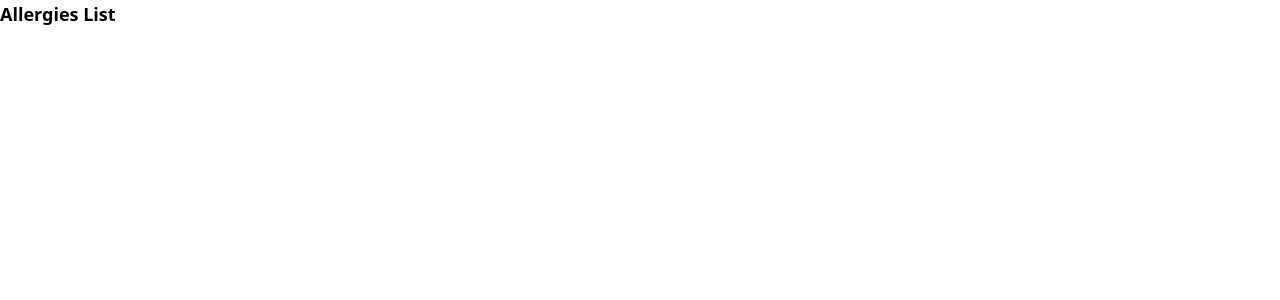
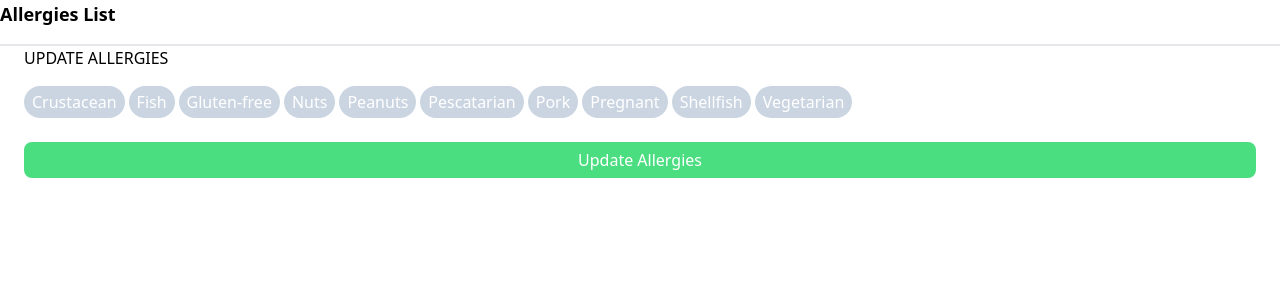
Before and after one commit to gorkavillara/my-chef, a Next.js app: page /admin/components/modals/AllergiesModal in a window 1280 px wide. Shown: the top 300 px of the page. Built offline with nearby package versions, Linux system fonts and the light colour scheme.

Commit message:
Posibilidad de actualizar las alergias en cada booking

```diff
--- a/controllers/BookingsController.ts
+++ b/controllers/BookingsController.ts
@@ -3,6 +3,7 @@ import { Booking } from "../models";
 export const getBookingsByStore = async ({ id }: { id: string }) => {};
 
 export const initializeBookings = (bookings: Booking[]): Booking[] => {
+  if (!bookings) return;
   const bkngs: Booking[] = bookings;
   let newBookings = bkngs;
   bkngs.forEach((booking, i) => {
--- a/controllers/DBController.ts
+++ b/controllers/DBController.ts
@@ -144,3 +144,20 @@ export const editBookingStatus = async ({
   );
   return { bookings: newBookings };
 };
+
+export const editBookingAllergies = async ({
+  booking,
+  bookings,
+  newAllergies,
+}: {
+  booking: Booking;
+  bookings: Booking[];
+  newAllergies: string[];
+}) => {
+  const newBooking = { ...booking, allergies: newAllergies };
+  await setDoc(doc(db, "bookings", booking.id), newBooking);
+  const newBookings = bookings.map((book) =>
+    book.id === booking.id ? newBooking : book
+  );
+  return { bookings: newBookings };
+};
--- a/pages/admin/components/Card.tsx
+++ b/pages/admin/components/Card.tsx
@@ -73,7 +73,7 @@ const Card = ({ booking }: { booking: Booking }) => {
               <span>{booking.name}</span>
             </label>
             <div
-              onClick={() => openModal("allergies", booking.allergies)}
+              onClick={() => openModal("allergies", booking)}
               className="p-1 flex gap-1 flex-wrap"
             >
               <span className="font-semibold">ALLERGIES:</span>
@@ -126,8 +126,12 @@ const Card = ({ booking }: { booking: Booking }) => {
                   />
                   <span
                     className={`flex-grow text-lg ${
-                      dish.done && "italic line-through"
-                    }`}
+                      dish.allergies?.some(
+                        (all) => booking.allergies?.indexOf(all) >= 0
+                      )
+                        ? "text-red-500"
+                        : ""
+                    } ${dish.done && "italic line-through"}`}
                     onClick={() => changeStatus("general", i)}
                   >
                     {dish.name}
@@ -153,6 +157,7 @@ const Card = ({ booking }: { booking: Booking }) => {
                 <h1 className="text-sm font-semibold">Notes</h1>
                 <span className="text-sm">{booking.notes}</span>
               </div>
+              {booking.status === "open" && (
                 <div
                   onClick={() => setGreeted(!greeted)}
                   className={`p-2 flex transition items-center ${
@@ -163,6 +168,7 @@ const Card = ({ booking }: { booking: Booking }) => {
                 >
                   <h1 className="text-sm font-semibold">Welcome</h1>
                 </div>
+              )}
             </div>
           )}
           {booking.status === "waiting" && (
--- a/pages/admin/components/ModalController.fmotion.tsx
+++ b/pages/admin/components/ModalController.fmotion.tsx
@@ -7,7 +7,6 @@ import TablesModal from "./modals/TablesModal";
 import TablesModalMultiple from "./modals/TablesModalMultiple";
 import MenusModal from "./modals/MenusModal";
 import { AnimatePresence, motion } from "framer-motion";
-import BookingsDisplay from "./BookingsDisplay";
 import CloseBooking from "./modals/CloseBooking";
 import OpenBooking from "./modals/OpenBooking";
 import { HiOutlinePlus } from "react-icons/hi";
@@ -66,7 +65,7 @@ const ModalController = ({
           >
             {modalContent === "newBooking" && <NewBooking store={data.store} />}
             {modalContent === "allergies" && (
-              <AllergiesModal allergies={data} />
+              <AllergiesModal allergies={data.allergies} booking={data} />
             )}
             {modalContent === "notes" && (
               <NotesModal
@@ -83,7 +82,9 @@ const ModalController = ({
             {modalContent === "editMenu" && <MenusModal editMenu={data} />}
             {modalContent === "closeBooking" && <CloseBooking booking={data} />}
             {modalContent === "openBooking" && <OpenBooking booking={data} />}
-            <button onClick={onClose}><HiOutlinePlus className="rotate-45 text-slate-700 text-2xl font-bold absolute top-5 right-5" /></button>
+            <button onClick={onClose}>
+              <HiOutlinePlus className="rotate-45 text-slate-700 text-2xl font-bold absolute top-5 right-5" />
+            </button>
           </motion.div>
         </motion.div>
       ) : null}
--- a/pages/admin/components/ModalController.tsx
+++ b/pages/admin/components/ModalController.tsx
@@ -36,7 +36,9 @@ const ModalController = ({
       onClose={onClose}
     >
       {modalContent === "newBooking" && <NewBooking store={data.store} />}
-      {modalContent === "allergies" && <AllergiesModal allergies={data} />}
+      {modalContent === "allergies" && (
+        <AllergiesModal allergies={data.allergies} booking={data} />
+      )}
       {modalContent === "notes" && (
         <NotesModal
           notes={data.booking.notes}
--- a/pages/admin/components/modals/AllergiesModal.tsx
+++ b/pages/admin/components/modals/AllergiesModal.tsx
@@ -1,11 +1,81 @@
-import React from "react";
+import axios from "axios";
+import React, { useContext, useState } from "react";
+import { AdminContext } from "../..";
+import { Booking } from "../../../../models";
 import AllergiesList from "../AllergiesList";
+import Input from "../forms/Input";
 
-const AllergiesModal = ({ allergies = [] }: { allergies: string[] }) => {
+const all = [
+  "Crustacean",
+  "Fish",
+  "Gluten-free",
+  "Nuts",
+  "Peanuts",
+  "Pescatarian",
+  "Pork",
+  "Pregnant",
+  "Shellfish",
+  "Vegetarian",
+];
+
+const AllergiesModal = ({
+  allergies = [],
+  booking,
+}: {
+  allergies: string[];
+  booking: Booking;
+}) => {
+  const [newAllergies, setNewAllergies] = useState(allergies);
+  const { closeModal, bookings, setBookings } = useContext(AdminContext);
+
+  const toggleAllergy = (allergy: string) => {
+    let all = [];
+    if (newAllergies.includes(allergy)) {
+      all = newAllergies.filter((all) => all !== allergy);
+    } else {
+      all = [...newAllergies, allergy];
+    }
+    setNewAllergies([...all]);
+  };
+
+  const updateAllergies = () => {
+    axios
+      .post("/api/bookings", {
+        action: "updateAllergies",
+        newAllergies,
+        booking,
+        bookings,
+      })
+      .then((r) => {
+        setBookings(r.data.bookings);
+        closeModal();
+      })
+      .catch((e) => console.error(e));
+  };
+
   return (
-    <div className="flex flex-col gap-4 w-full">
-      <h1 className="font-semibold text-lg">Allergies List</h1>
-      <AllergiesList allergies={allergies} style="modal" />
+    <div className="flex flex-col gap-4">
+      <div className="flex flex-col gap-4">
+        <h1 className="font-semibold text-lg">Allergies List</h1>
+        <AllergiesList allergies={allergies} style="modal" />
+      </div>
+      <div className="flex flex-col gap-4 border-t-2">
+        <Input
+          type="chip-select"
+          name="Update Allergies"
+          placeholder="allergies"
+          value={newAllergies}
+          options={all}
+          containerClassName="col-span-2"
+          onChange={(e: string) => toggleAllergy(e)}
+        />
+        <button
+          className="btn-primary-green mx-6 col-span-2 my-2"
+          onClick={updateAllergies}
+        >
+          Update Allergies
+        </button>
+      </div>
     </div>
   );
 };
--- a/pages/api/bookings/index.ts
+++ b/pages/api/bookings/index.ts
@@ -5,6 +5,7 @@ import {
   addNewBooking,
   saveNotes,
   editBookingStatus,
+  editBookingAllergies,
 } from "../../../controllers/DBController";
 
 const Bookings = async (req: NextApiRequest, res: NextApiResponse) => {
@@ -14,6 +15,7 @@ const Bookings = async (req: NextApiRequest, res: NextApiResponse) => {
     url,
     handwrittenNotesUrl,
     newNotes,
+    newAllergies,
     booking,
     bookings,
   } = req.body;
@@ -39,6 +41,9 @@ const Bookings = async (req: NextApiRequest, res: NextApiResponse) => {
   } else if (action === "openBooking") {
     const r = await editBookingStatus({ booking, bookings, newStatus: "open" });
     return res.status(200).json(r);
+  } else if (action === "updateAllergies") {
+    const r = await editBookingAllergies({ booking, bookings, newAllergies });
+    return res.status(200).json(r);
   }
   return res.status(404).json(req.body);
 };
```
Lines whose indentation alone changed are shown as unchanged.
